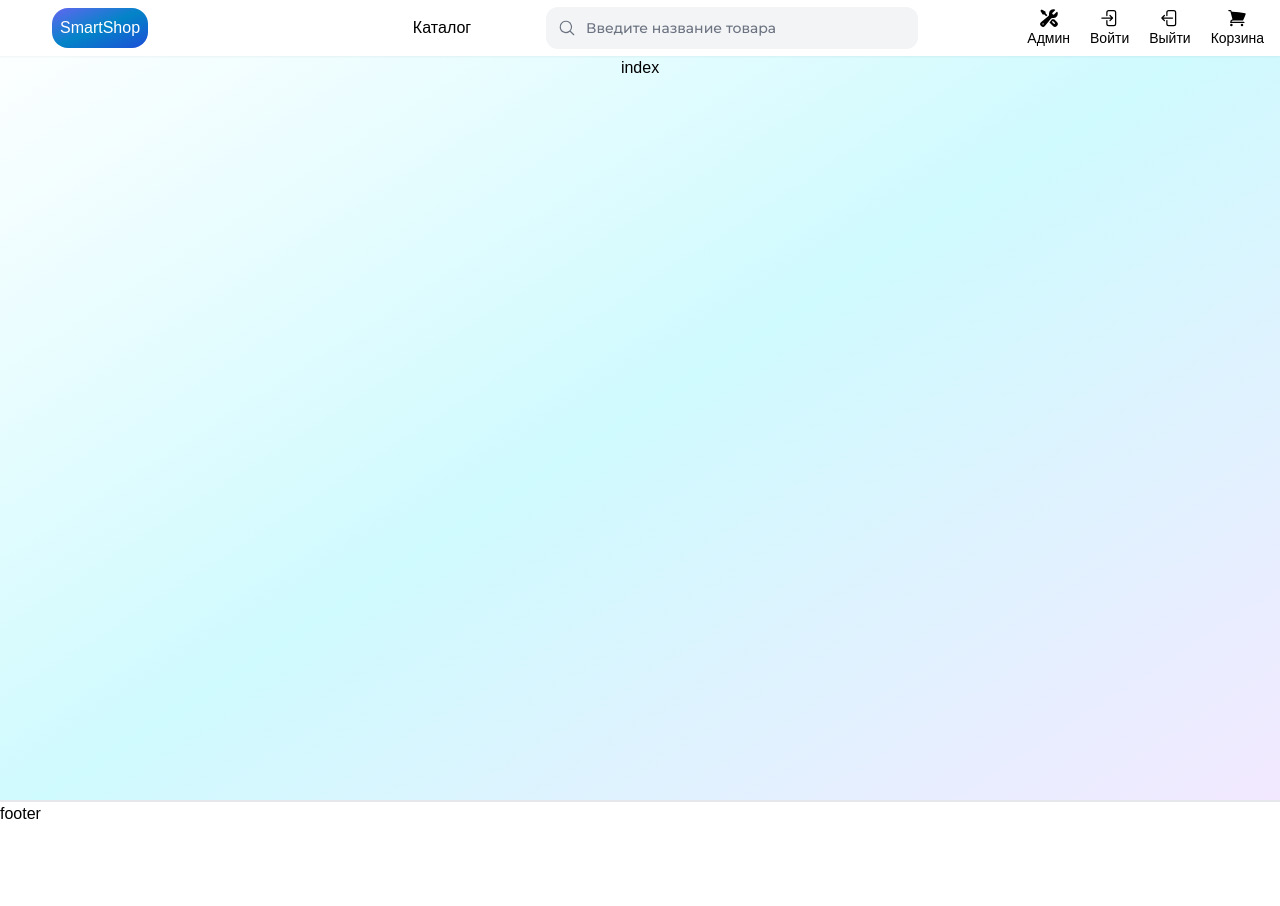
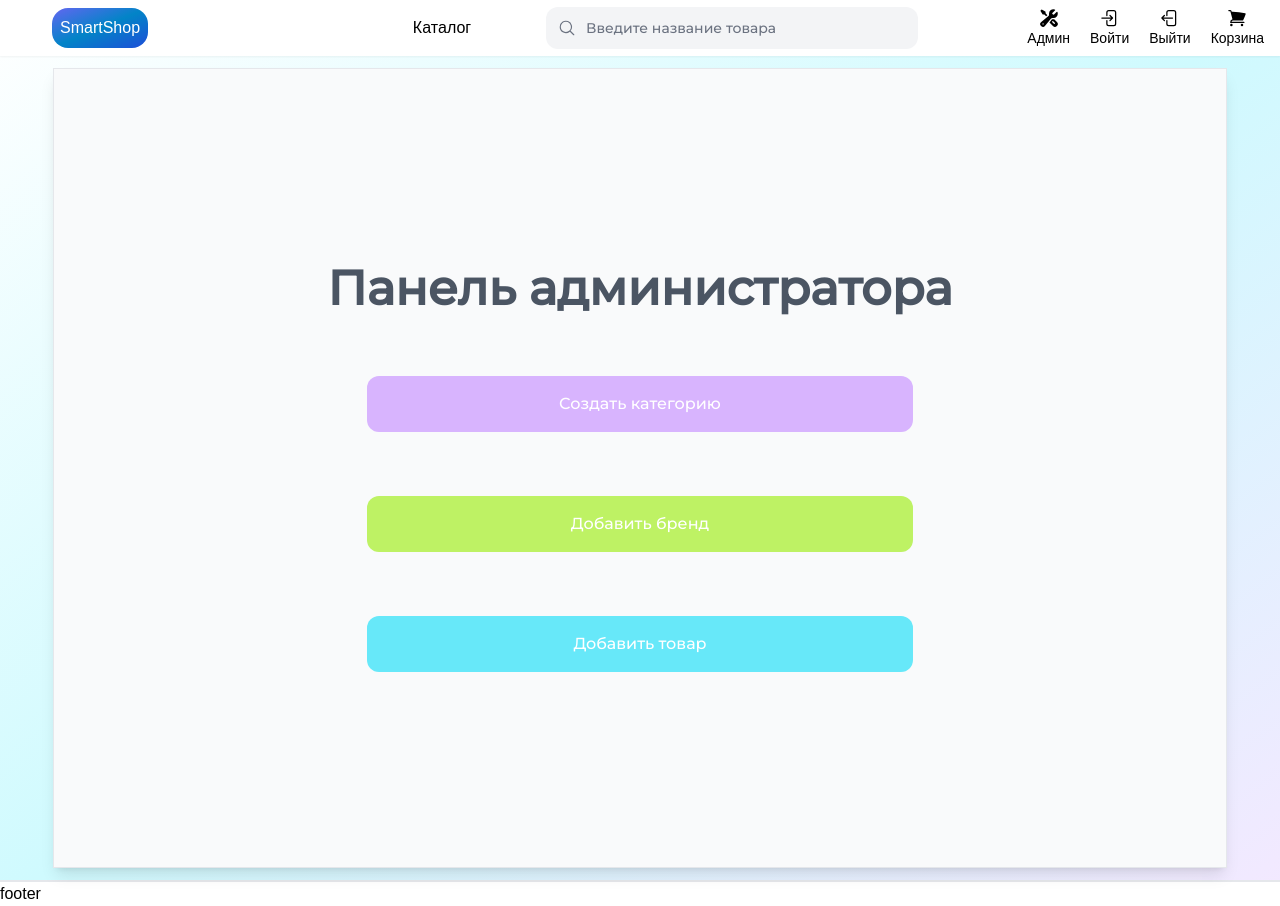
Before and after one commit to f-kurdan/SmartShop, a Next.js app in the folder online-store/new-client/: page /admin in a window 1280 px wide. Before the commit the page ends 826 px from the top, so only its background shows below. Built offline with nearby package versions, Linux system fonts and the light colour scheme; a web font is replaced by a local one.

Commit message:
Update admin panel

```diff
--- a/online-store/new-client/src/components/navbar/right-side-buttons.tsx
+++ b/online-store/new-client/src/components/navbar/right-side-buttons.tsx
@@ -11,10 +11,10 @@ const linkStyle = 'hover:bg-gradient-to-br hover:text-white hover:from-indigo-50
 const RightSideButtons = () => {
     return (
         <div className='flex flex-row absolute right-2 gap-1'>
-            <div className={`${linkStyle} hover:cursor-pointer  active:from-purple-950 active:via-red-700 active:to-yellow-600`}>
+            <Link href={'/admin'} className={`${linkStyle} hover:cursor-pointer  active:from-purple-950 active:via-red-700 active:to-yellow-600`}>
                 <WrenchScrewdriverIcon className={iconStyle} />
                 <h3 className={textStyle}>Админ</h3>
-            </div>
+            </Link>
             <Link href='/auth'>
                 <div className={`${linkStyle} hover:cursor-pointer active:from-purple-950 active:via-red-700 active:to-yellow-600 `}>
                     <ArrowLeftOnRectangleIcon className={`${iconStyle} rotate-180`} />
--- a/online-store/new-client/src/components/products/products-list.tsx
+++ b/online-store/new-client/src/components/products/products-list.tsx
@@ -4,7 +4,6 @@ import Link from 'next/link'
 import React from 'react'
 
 const ProductsList = ({ products }: { products: productsList }) => {
-    products.forEach(p => console.log(p.id))
     return (
         <div className='flex flex-row gap-2 flex-wrap justify-start items-center'>
             {products.map((product) =>
--- a/online-store/new-client/src/pages/admin/index.tsx
+++ b/online-store/new-client/src/pages/admin/index.tsx
@@ -1,8 +1,30 @@
-import React from 'react'
+import { montserrat } from '@/styles/fonts'
+import React, { useState } from 'react'
 
 const index = () => {
+  const [showCategoryModal, setShowCategoryModal] = useState(false);
+
+  const onClickOutside = (e:React.MouseEvent<HTMLDivElement, MouseEvent>) => {
+    e.preventDefault();
+    if (e.target === e.currentTarget && showCategoryModal) setShowCategoryModal(show => show = false)
+  }
+
   return (
-    <div>index</div>
+    <div onClick={(e) => onClickOutside(e)} className={`${montserrat.className} flex flex-col justify-center items-center px-10 py-5 my-3 w-11/12 h-screen ounded-sm border border-gray-200 bg-gray-50 shadow-lg text-gray-700 gap-y-16`}>
+      <h1 className='font-bold text-5xl text-center text-gray-600'>Панель администратора</h1>
+      <div onClick={() => setShowCategoryModal(show => show = true)} className='transition-all duration-300 text-white bg-purple-300 p-4 text-center w-1/2 rounded-xl hover:cursor-pointer active:blur-sm'>
+        Создать категорию
+      </div>
+      <div className={`fixed z-10 bg-white flex-col ${showCategoryModal? "block" : "hidden"} items-start p-5 rounded-lg shadow-lg w-1/2`}>
+        Создание категории
+      </div>
+      <div className='transition-all duration-300 text-white bg-lime-300  p-4 text-center w-1/2 rounded-xl hover:cursor-pointer active:blur-sm'>
+        Добавить бренд
+      </div>
+      <div className='transition-all duration-300 text-white bg-cyan-300  p-4 text-center w-1/2 rounded-xl hover:cursor-pointer active:blur-sm'>
+        Добавить товар
+      </div>
+    </div>
   )
 }
 
```
